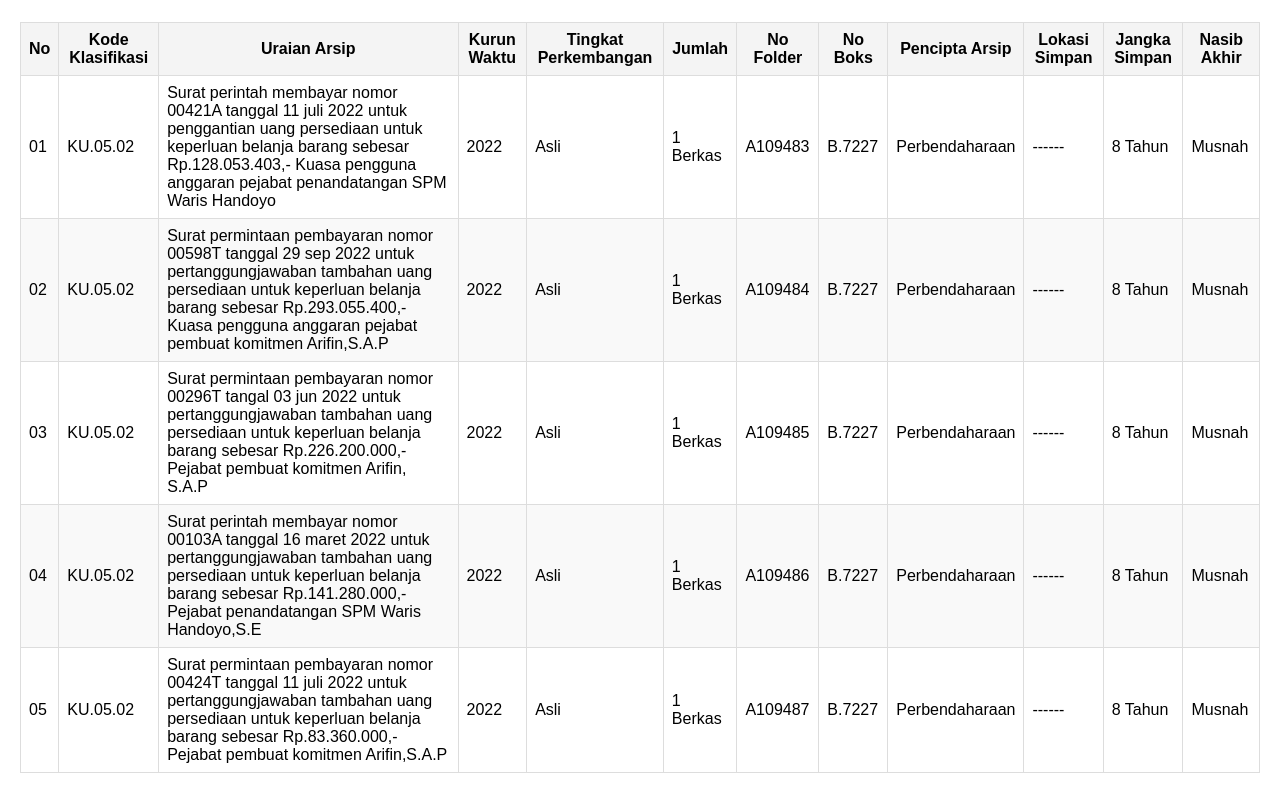
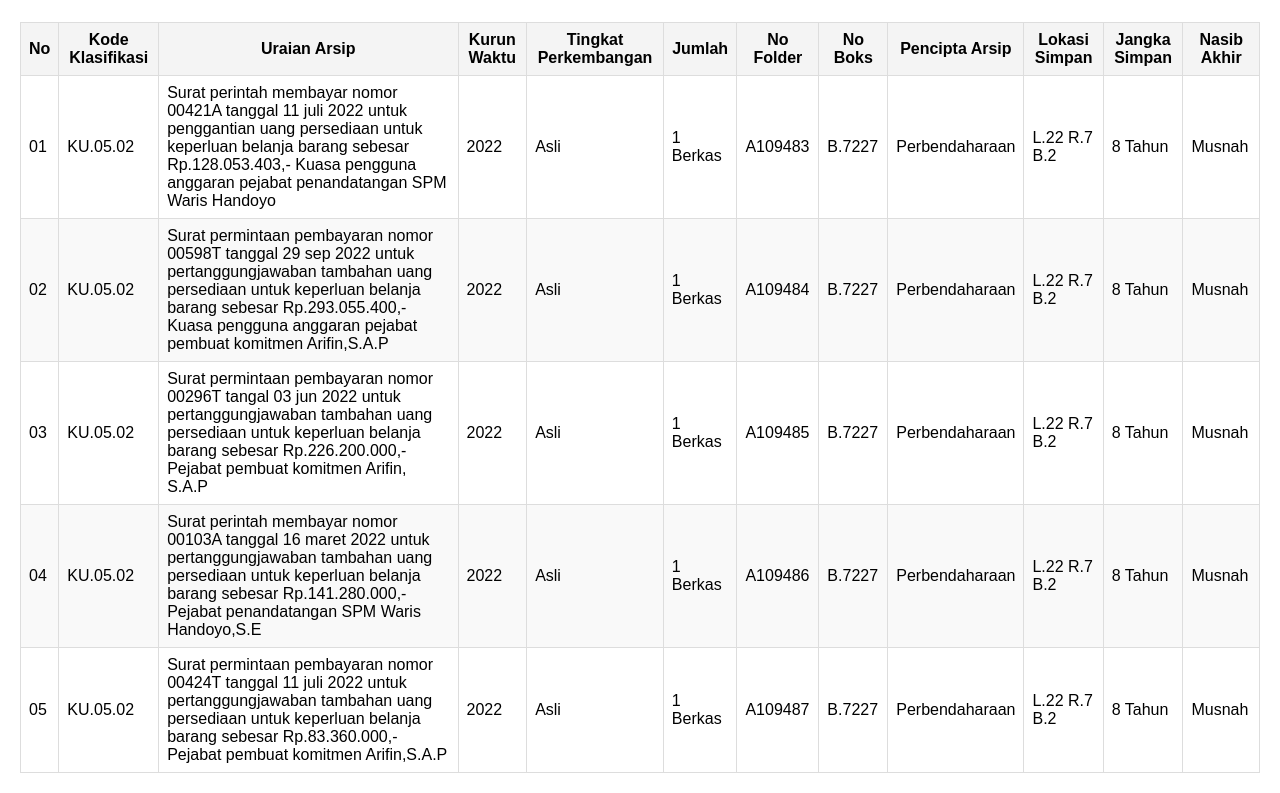
Before and after one commit to robikarahman/arsip-inaktif-2025, a plain HTML site: page index.html in a window 1280 px wide. Shown: the part 205-998 px from the top of the page. Drawn offline with Linux system fonts and the light colour scheme.

Commit message:
Update index.html

```diff
--- a/index.html
+++ b/index.html
@@ -206,7 +206,7 @@
           <td data-label="No Folder">A109483</td>
           <td data-label="No Boks">B.7227</td>
           <td data-label="Pencipta Arsip">Perbendaharaan</td>
-          <td data-label="Lokasi Simpan">------</td>
+          <td data-label="Lokasi Simpan">L.22 R.7 B.2</td>
           <td data-label="Jangka Simpan">8 Tahun</td>
           <td data-label="Nasib Akhir">Musnah</td>
         </tr>
@@ -220,7 +220,7 @@
           <td data-label="No Folder">A109484</td>
           <td data-label="No Boks">B.7227</td>
           <td data-label="Pencipta Arsip">Perbendaharaan</td>
-          <td data-label="Lokasi Simpan">------</td>
+          <td data-label="Lokasi Simpan">L.22 R.7 B.2</td>
           <td data-label="Jangka Simpan">8 Tahun</td>
           <td data-label="Nasib Akhir">Musnah</td>
         </tr>
@@ -234,7 +234,7 @@
           <td data-label="No Folder">A109485</td>
           <td data-label="No Boks">B.7227</td>
           <td data-label="Pencipta Arsip">Perbendaharaan</td>
-          <td data-label="Lokasi Simpan">------</td>
+          <td data-label="Lokasi Simpan">L.22 R.7 B.2</td>
           <td data-label="Jangka Simpan">8 Tahun</td>
           <td data-label="Nasib Akhir">Musnah</td>
         </tr>
@@ -248,7 +248,7 @@
           <td data-label="No Folder">A109486</td>
           <td data-label="No Boks">B.7227</td>
           <td data-label="Pencipta Arsip">Perbendaharaan</td>
-          <td data-label="Lokasi Simpan">------</td>
+          <td data-label="Lokasi Simpan">L.22 R.7 B.2</td>
           <td data-label="Jangka Simpan">8 Tahun</td>
           <td data-label="Nasib Akhir">Musnah</td>
         </tr>
@@ -262,7 +262,7 @@
           <td data-label="No Folder">A109487</td>
           <td data-label="No Boks">B.7227</td>
           <td data-label="Pencipta Arsip">Perbendaharaan</td>
-          <td data-label="Lokasi Simpan">------</td>
+          <td data-label="Lokasi Simpan">L.22 R.7 B.2</td>
           <td data-label="Jangka Simpan">8 Tahun</td>
           <td data-label="Nasib Akhir">Musnah</td>
         </tr>
```
